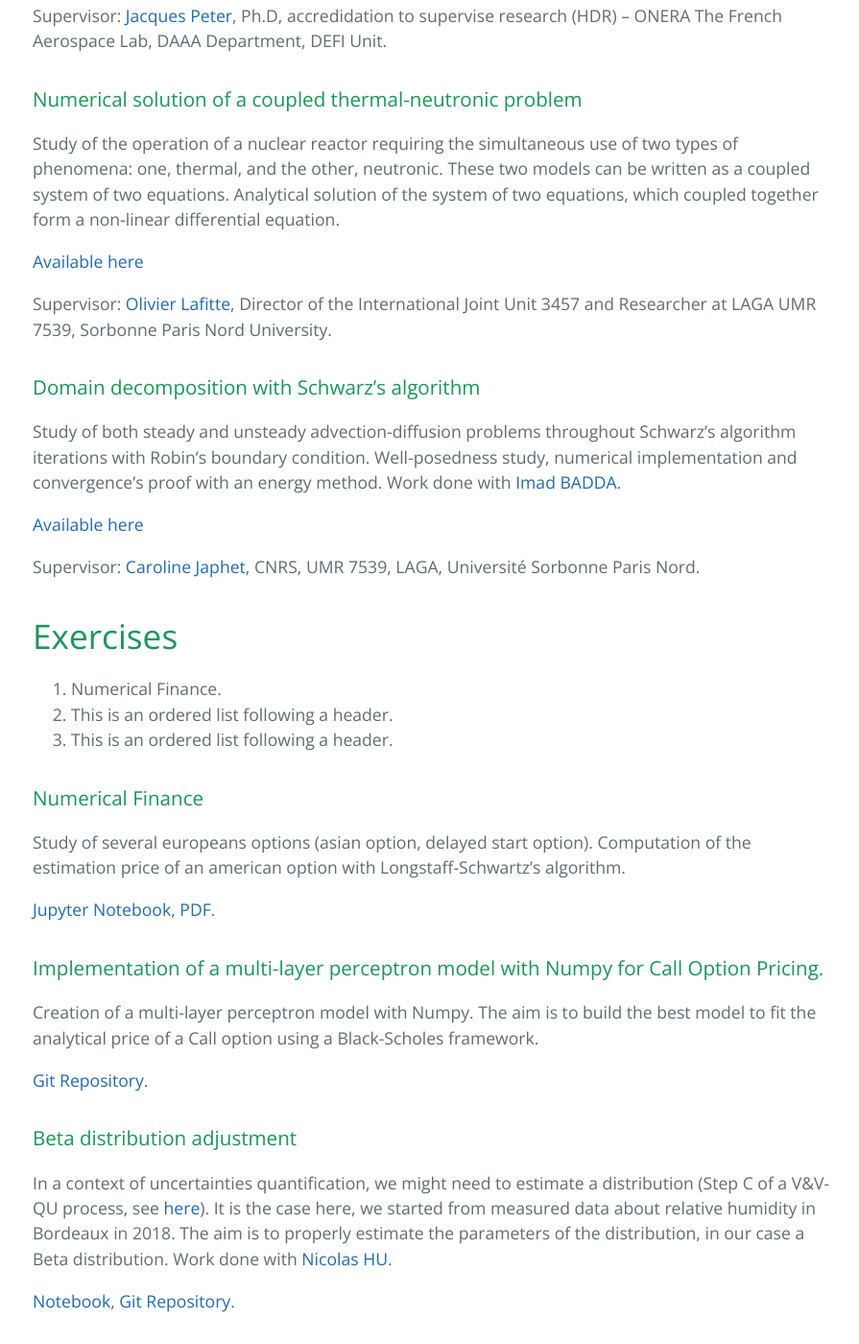
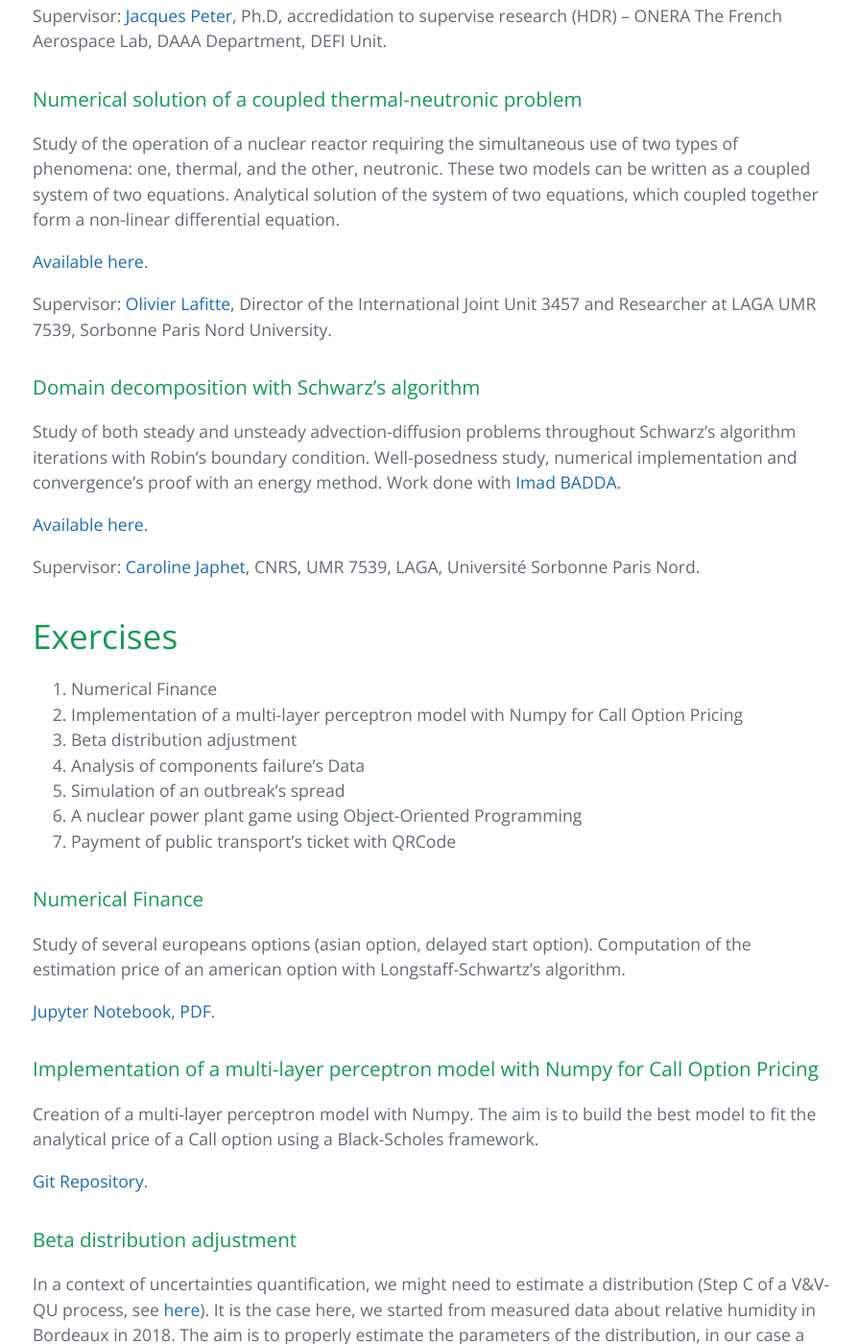
Before and after one commit to martinduguey/personnalpage, a Jekyll site: the page built from index.md, in a window 1280 px wide and 1400 px high, scrolled down 1159 px. Shown: the whole window at 96% size, without its empty margins (190-1085 px from the left). Built offline with Jekyll 4.4.1, drawn with Linux system fonts in a browser that asks for light colours; some of the changed text lies outside the part shown.

Commit message:
fix(minor): change details.

```diff
--- a/_layouts/default.html
+++ b/_layouts/default.html
@@ -19,11 +19,10 @@
       <h1 class="project-name">{{ page.title | default: site.title | default: site.github.repository_name }}</h1>
       <h2 class="project-tagline">{{ page.description | default: site.description | default: site.github.project_tagline }}</h2>
       {% if site.github.is_project_page %}
-        <a href="{{ site.github.repository_url }}" class="btn">View on GitHub</a>
+        <a href="{{ https://github.com/martinduguey }}" class="btn">GitHub</a>
       {% endif %}
       {% if site.show_downloads %}
-        <a href="{{ site.github.zip_url }}" class="btn">Download .zip</a>
-        <a href="{{ site.github.tar_url }}" class="btn">Download .tar.gz</a>
+        <a href="{{ https://www.linkedin.com/in/martin-duguey-8938a91b4/ }}" class="btn">LinkedIn</a>
       {% endif %}
     </header>
 
--- a/index.md
+++ b/index.md
@@ -21,7 +21,7 @@ Use of several calibration procedure, including market surface interpolation wit
 Study of several parameters of the finite volume space discretization in a compressible steady Euler case and use of gaussian process regression and efficient global optimization
 to find optimal values according to a specific criterion.
 
-[Available here](./Projects/Rapport_DUGUEY_Martin.pdf)
+[Available here](./Projects/Rapport_DUGUEY_Martin.pdf).
 
 Supervisor: [Jacques Peter](./https://www.onera.fr/en/staff/jacques-peter), Ph.D, accredidation to supervise research (HDR) – ONERA The French Aerospace Lab, DAAA Department, DEFI Unit.
 
@@ -29,29 +29,33 @@ Supervisor: [Jacques Peter](./https://www.onera.fr/en/staff/jacques-peter), Ph.D
 Study of the operation of a nuclear reactor requiring the simultaneous use of two types of phenomena: one, thermal, and the other, neutronic. These two models can be written as a coupled system of two equations.
 Analytical solution of the system of two equations, which coupled together form a non-linear differential equation.
 
-[Available here](./Projects/DUGUEY_Martin_StageMAP5.pdf)
+[Available here](./Projects/DUGUEY_Martin_StageMAP5.pdf).
 
 Supervisor: [Olivier Lafitte](./https://www.math.univ-paris13.fr/~lafitte/wiki/index.php?n=Main.HomePage), Director of the International Joint Unit 3457 and Researcher at LAGA UMR 7539, Sorbonne Paris Nord University.
 
 ### Domain decomposition with Schwarz's algorithm
 Study of both steady and unsteady advection-diffusion problems throughout Schwarz's algorithm iterations with Robin's boundary condition. Well-posedness study, numerical implementation and convergence's proof with an energy method. Work done with [Imad BADDA](./https://www.linkedin.com/in/imad-badda/).
 
-[Available here](./Projects/Projet_DD_MACS_2.pdf)
+[Available here](./Projects/Projet_DD_MACS_2.pdf).
 
 Supervisor: [Caroline Japhet](./https://www.math.univ-paris13.fr/~japhet/cjaphetmain.htm), CNRS, UMR 7539, LAGA, Université Sorbonne Paris Nord.
 
 # Exercises
 
-1.  Numerical Finance.
-2.  This is an ordered list following a header.
-3.  This is an ordered list following a header.
+1.  Numerical Finance
+2.  Implementation of a multi-layer perceptron model with Numpy for Call Option Pricing
+3.  Beta distribution adjustment
+4.  Analysis of components failure's Data
+5.  Simulation of an outbreak's spread
+6.  A nuclear power plant game using Object-Oriented Programming
+7.  Payment of public transport's ticket with QRCode
 
 ### Numerical Finance
 Study of several europeans options (asian option, delayed start option). Computation of the estimation price of an american option with Longstaff-Schwartz's algorithm.
 
 [Jupyter Notebook](./Exercises/NumFi.html), [PDF](./Exercises/NumFi_BADDA_DUGUEY.pdf).
 
-### Implementation of a multi-layer perceptron model with Numpy for Call Option Pricing.
+### Implementation of a multi-layer perceptron model with Numpy for Call Option Pricing
 Creation of a multi-layer perceptron model with Numpy. The aim is to build the best model to fit the analytical price of
 a Call option using a Black-Scholes framework.
 
@@ -83,4 +87,5 @@ Work done with [Nicolas HU](./https://www.linkedin.com/in/nicolas-hu/),
 
 ### Payment of public transport's ticket with QRCode
 Work followed by an oral presentation about QR Code. TIPE Competitive Exam for french Engineering Schools (CPGE).
-[Github Repository](./https://github.com/martinduguey/TIPE)
+
+[Github Repository](./https://github.com/martinduguey/TIPE).
```
